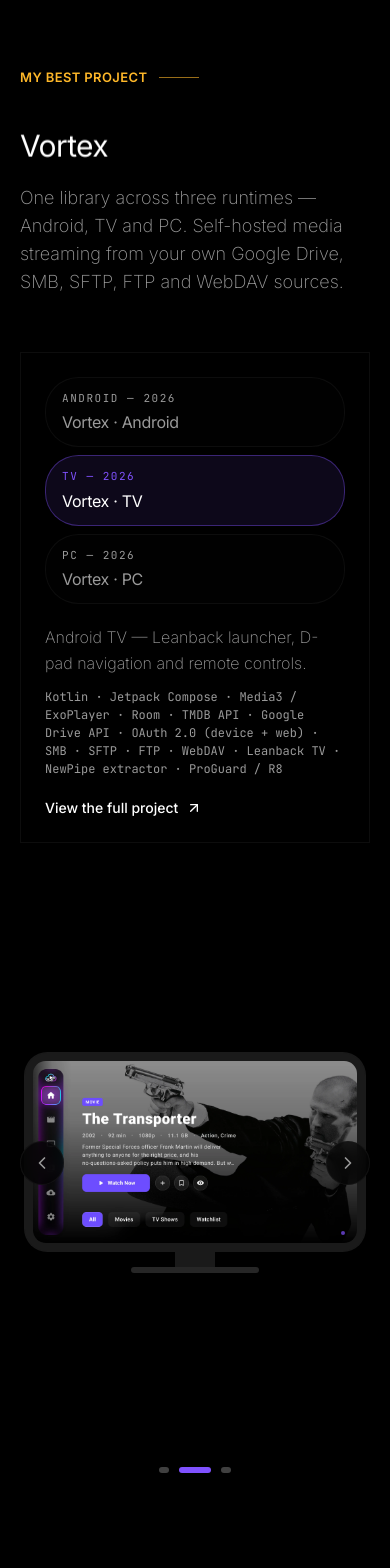
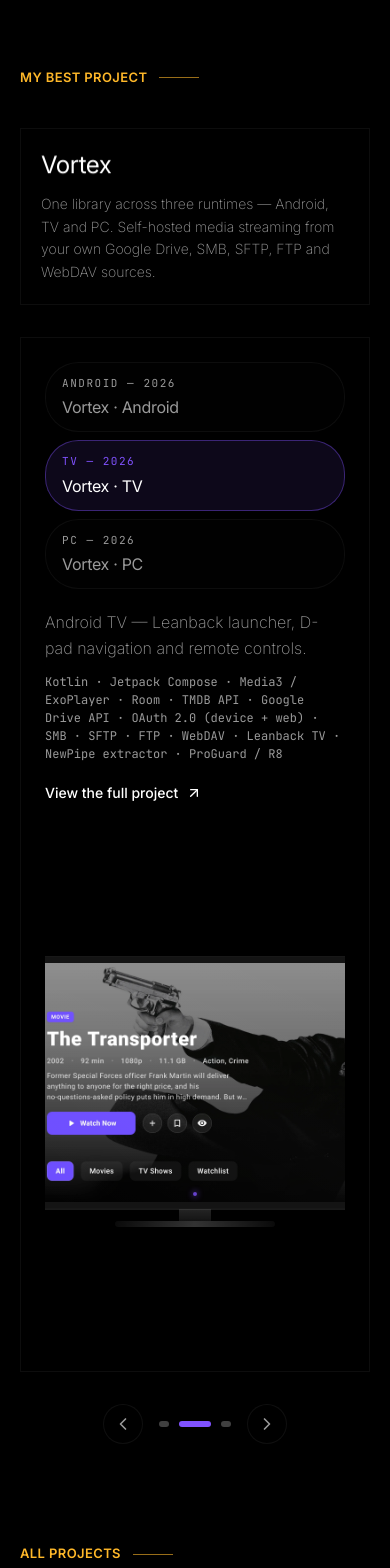
Before and after one commit to Cata5/Portfolio, a Next.js app: page / in a window 390 px wide. Shown: the part 3700-5268 px from the top of the page. Built offline with nearby package versions, Linux system fonts and the light colour scheme.

Commit message:
feat: add featured projects showcase component with device-specific frame visualizations

```diff
--- a/components/projects/featured-projects.tsx
+++ b/components/projects/featured-projects.tsx
@@ -79,8 +79,8 @@ function PhoneFrame({
         className,
       )}
     >
-      <div className="relative aspect-[9/19] rounded-[1.7rem] bg-foreground/10 p-1.5 shadow-[0_0_0_1px_var(--border)]">
-        <div className="relative h-full w-full overflow-hidden rounded-[1.35rem] bg-foreground/5">
+      <div className="relative aspect-[9/19] rounded-[1.7rem] border border-border/80 bg-neutral-900/90 p-1.5 shadow-xl shadow-black/40 ring-1 ring-white/10 backdrop-blur-md">
+        <div className="relative h-full w-full overflow-hidden rounded-[1.35rem] bg-black">
           <FrameScreen src={src} alt={alt} sizes="260px" />
           <div
             className="absolute left-1/2 top-[0.55rem] z-10 size-1.5 -translate-x-1/2 rounded-full bg-foreground/60 ring-1 ring-inset ring-foreground/20"
@@ -96,7 +96,7 @@ function PhoneFrame({
   );
 }
 
-/** TV: wide bezel with a centered stand and a small power LED. */
+/** TV: Ultra-slim bezel cinematic OLED TV with sleek pedestal stand and status indicator. */
 function TVFrame({
   src,
   alt,
@@ -109,26 +109,31 @@ function TVFrame({
   return (
     <figure
       className={cn(
-        "flex w-[340px] flex-col items-center transition-transform duration-300 ease-out hover:-translate-y-2 sm:w-[440px]",
+        "flex w-[440px] flex-col items-center transition-transform duration-300 ease-out hover:-translate-y-2 sm:w-[580px] lg:w-[620px]",
         className,
       )}
     >
-      <div className="relative w-full rounded-[1.4rem] bg-foreground/10 p-2 shadow-[0_0_0_1px_var(--border)]">
-        <div className="relative aspect-[16/9] w-full overflow-hidden rounded-[0.8rem] bg-foreground/5">
-          <FrameScreen src={src} alt={alt} sizes="560px" />
+      {/* OLED TV Panel */}
+      <div className="relative w-full rounded-xl border border-border/80 bg-neutral-900/90 p-1.5 shadow-2xl shadow-black/40 ring-1 ring-white/10 backdrop-blur-md">
+        <div className="relative aspect-[16/9] w-full overflow-hidden rounded-lg bg-black">
+          <FrameScreen src={src} alt={alt} sizes="640px" />
+          {/* Subtle screen glass glare sheen */}
+          <div className="pointer-events-none absolute inset-0 bg-gradient-to-tr from-transparent via-white/[0.03] to-transparent" />
+          {/* Power / Smart status LED */}
           <div
-            className="absolute bottom-2 right-3 size-1 rounded-full bg-signal/70"
+            className="absolute bottom-1.5 left-1/2 size-1 -translate-x-1/2 rounded-full bg-signal/80 shadow-[0_0_6px_var(--signal)]"
             aria-hidden="true"
           />
         </div>
       </div>
-      <div className="h-4 w-10 bg-foreground/10" aria-hidden="true" />
-      <div className="h-1.5 w-32 rounded-full bg-foreground/15" aria-hidden="true" />
+      {/* Sleek metallic neck & trapezoidal pedestal stand */}
+      <div className="h-3 w-8 bg-gradient-to-b from-foreground/20 to-foreground/10" aria-hidden="true" />
+      <div className="h-1.5 w-40 rounded-full bg-gradient-to-r from-foreground/5 via-foreground/25 to-foreground/5 shadow-sm" aria-hidden="true" />
     </figure>
   );
 }
 
-/** Desktop PC: monitor showing the app, a tower beside it, keyboard and desk line. */
+/** Desktop PC: Ultra-wide curved studio monitor, tempered-glass RGB tower, mechanical keyboard & mouse. */
 function DesktopFrame({
   src,
   alt,
@@ -141,57 +146,75 @@ function DesktopFrame({
   return (
     <figure
       className={cn(
-        "flex w-[340px] flex-col items-center transition-transform duration-300 ease-out hover:-translate-y-2 sm:w-[440px]",
+        "flex w-[440px] flex-col items-center transition-transform duration-300 ease-out hover:-translate-y-2 sm:w-[580px] lg:w-[620px]",
         className,
       )}
     >
-      {/* Monitor + tower, aligned on the same baseline. */}
-      <div className="flex w-full items-end gap-3">
-        {/* Monitor */}
+      {/* Monitor + Tower Setup */}
+      <div className="flex w-full items-end gap-3.5 sm:gap-4">
+        {/* Pro Studio Monitor */}
         <div className="flex flex-1 flex-col items-center">
-          <div className="relative w-full rounded-lg bg-foreground/10 p-1.5 shadow-[0_0_0_1px_var(--border)]">
-            <div className="relative aspect-[16/9] w-full overflow-hidden rounded-[0.4rem] bg-foreground/5">
-              <FrameScreen src={src} alt={alt} sizes="440px" />
+          <div className="relative w-full rounded-lg border border-border/80 bg-neutral-900/90 p-1.5 shadow-xl shadow-black/30 ring-1 ring-white/10 backdrop-blur-md">
+            <div className="relative aspect-[16/9] w-full overflow-hidden rounded-[0.35rem] bg-black">
+              <FrameScreen src={src} alt={alt} sizes="540px" />
+              {/* Screen gloss sheen */}
+              <div className="pointer-events-none absolute inset-0 bg-gradient-to-tr from-transparent via-white/[0.04] to-transparent" />
             </div>
           </div>
-          <div className="h-4 w-6 bg-foreground/10" aria-hidden="true" />
-          <div className="h-1.5 w-16 rounded-full bg-foreground/15" aria-hidden="true" />
+          {/* Ergonomic metallic monitor neck & stand base */}
+          <div className="h-3.5 w-5 bg-gradient-to-b from-foreground/25 to-foreground/15" aria-hidden="true" />
+          <div className="h-1.5 w-28 rounded-full bg-gradient-to-r from-foreground/5 via-foreground/25 to-foreground/5" aria-hidden="true" />
         </div>
 
-        {/* Tower */}
-        <div className="flex w-[21%] flex-col items-center">
+        {/* Tempered Glass PC Tower */}
+        <div className="flex w-[22%] flex-col items-center">
           <div
-            className="relative w-full rounded-md bg-foreground/10 p-2 shadow-[0_0_0_1px_var(--border)]"
+            className="relative w-full rounded-lg border border-border/70 bg-neutral-950/90 p-2 shadow-xl shadow-black/40 ring-1 ring-white/10"
             style={{ aspectRatio: "3 / 7" }}
           >
-            {/* Power button */}
+            {/* Illuminated Power Button */}
             <div
-              className="absolute left-1/2 top-1.5 size-1.5 -translate-x-1/2 rounded-full bg-signal/70"
+              className="absolute right-2 top-2 size-1.5 rounded-full bg-signal shadow-[0_0_6px_var(--signal)]"
               aria-hidden="true"
             />
-            {/* Drive bays */}
-            <div
-              className="absolute left-1/2 top-[16%] h-[3px] w-4 -translate-x-1/2 rounded-full bg-foreground/25"
-              aria-hidden="true"
-            />
-            <div
-              className="absolute left-1/2 top-[22%] h-[3px] w-4 -translate-x-1/2 rounded-full bg-foreground/25"
-              aria-hidden="true"
-            />
-            {/* Vents */}
-            <div className="absolute inset-x-1.5 bottom-1.5 space-y-[3px]">
-              <div className="h-[3px] rounded-full bg-foreground/15" aria-hidden="true" />
-              <div className="h-[3px] rounded-full bg-foreground/15" aria-hidden="true" />
-              <div className="h-[3px] rounded-full bg-foreground/15" aria-hidden="true" />
+            {/* Front I/O Ports */}
+            <div className="absolute right-2 top-5 flex flex-col gap-1">
+              <div className="h-[2px] w-2 rounded-full bg-foreground/30" />
+              <div className="h-[2px] w-1.5 rounded-full bg-foreground/30" />
+            </div>
+            {/* Dual RGB Liquid Cooling Fan Rings */}
+            <div className="absolute left-1/2 top-[24%] size-7 -translate-x-1/2 rounded-full border border-signal/40 bg-signal/5 shadow-[0_0_8px_rgba(var(--signal),0.2)]">
+              <div className="absolute inset-1.5 rounded-full border border-signal/60" />
+            </div>
+            <div className="absolute left-1/2 top-[52%] size-7 -translate-x-1/2 rounded-full border border-purple-400/40 bg-purple-500/5 shadow-[0_0_8px_rgba(168,85,247,0.2)]">
+              <div className="absolute inset-1.5 rounded-full border border-purple-400/60" />
+            </div>
+            {/* Bottom PSU Shroud & Air Intake Grille */}
+            <div className="absolute inset-x-2 bottom-2 space-y-1">
+              <div className="h-[2px] w-full rounded-full bg-foreground/20" />
+              <div className="h-[2px] w-full rounded-full bg-foreground/20" />
+              <div className="h-[2px] w-3/4 rounded-full bg-foreground/15" />
             </div>
           </div>
-          <div className="h-1.5 w-9 rounded-full bg-foreground/15" aria-hidden="true" />
+          {/* Tower Rubber Dampening Feet */}
+          <div className="mt-0.5 flex w-full justify-between px-1">
+            <div className="h-1 w-2 rounded-sm bg-foreground/30" />
+            <div className="h-1 w-2 rounded-sm bg-foreground/30" />
+          </div>
         </div>
       </div>
 
-      {/* Keyboard + desk line */}
-      <div className="mt-3 h-1.5 w-1/2 rounded-full bg-foreground/15" aria-hidden="true" />
-      <div className="mt-1 h-[3px] w-[88%] rounded-full bg-foreground/10" aria-hidden="true" />
+      {/* Desk Setup: Mechanical Keyboard & Precision Mouse */}
+      <div className="mt-3.5 flex w-[90%] items-center justify-center gap-3">
+        {/* Backlit Mechanical Keyboard */}
+        <div className="flex h-3 w-[58%] items-center justify-center rounded-[0.25rem] border border-border/50 bg-foreground/10 px-1 shadow-sm">
+          <div className="h-1.5 w-full rounded-sm bg-foreground/20" />
+        </div>
+        {/* Ergonomic Wireless Mouse */}
+        <div className="h-3 w-2.5 rounded-full border border-border/50 bg-foreground/20 shadow-sm" />
+      </div>
+      {/* Desk Edge Accent Line */}
+      <div className="mt-2 h-[2px] w-[95%] rounded-full bg-gradient-to-r from-transparent via-foreground/15 to-transparent" aria-hidden="true" />
     </figure>
   );
 }
@@ -303,38 +326,40 @@ export function FeaturedProjects() {
   return (
     <section id="work" className="relative scroll-mt-16">
       <Container className="pt-24 md:pt-36">
+        {/* Eyebrow sits outside the GlassCard */}
         <SectionHeader eyebrow="My best project" />
+
+        {/* Compact GlassCard wrapping ONLY the title and description under the eyebrow */}
+        <GlassCard className="mt-4 w-fit max-w-lg p-5 sm:p-6 md:bg-card/70">
           <TextReveal
             as="h2"
-          className="max-w-2xl text-3xl font-normal tracking-[-0.02em] md:text-4xl"
+            className="text-2xl font-normal tracking-[-0.02em] md:text-3xl"
           >
             {vortex.title}
           </TextReveal>
           <Reveal delay={0.1}>
-          <p className="mt-5 max-w-md text-lg font-extralight text-muted-foreground">
+            <p className="mt-3 text-sm font-extralight leading-relaxed text-muted-foreground sm:text-base">
               One library across three runtimes — Android, TV and PC.
               Self-hosted media streaming from your own Google Drive, SMB,
               SFTP, FTP and WebDAV sources.
             </p>
           </Reveal>
+        </GlassCard>
       </Container>
 
-      {/* Runtime showcase — the Vortex info sits in a compact glass card
-          (kept small and more transparent on desktop so the galaxy material
-          behind the section stays visible), while the device frames float
-          free on the page around it. */}
-      <Container className="mt-14 md:mt-20">
+      {/* Runtime showcase — unified single GlassCard containing controls and device frame */}
+      <Container className="mt-8 md:mt-12">
         <div
           ref={rootRef}
           onMouseEnter={auto.onMouseEnter}
           onMouseLeave={auto.onMouseLeave}
           onFocusCapture={auto.onFocusCapture}
           onBlurCapture={auto.onBlurCapture}
-          className="grid gap-12 lg:grid-cols-12"
         >
-          {/* Compact glass card — runtime selector + details + CTA. */}
-          <div className="lg:col-span-4">
-            <GlassCard className="flex h-full flex-col p-6 sm:p-8 md:bg-card/60">
+          <GlassCard className="p-6 sm:p-8 md:bg-card/70">
+            <div className="grid gap-8 lg:grid-cols-12 lg:items-center">
+              {/* Left column — runtime selector + details + CTA. */}
+              <div className="flex flex-col lg:col-span-4">
                 <div
                   role="tablist"
                   aria-label="Vortex runtimes"
@@ -380,7 +405,7 @@ export function FeaturedProjects() {
                 </div>
 
                 {/* Active runtime details — crossfade with the frame. */}
-              <div className="mt-5 min-h-[7rem] flex-1">
+                <div className="mt-5 min-h-[6rem] flex-1">
                   <AnimatePresence mode="wait" initial={false}>
                     <motion.div
                       key={active.id}
@@ -409,21 +434,11 @@ export function FeaturedProjects() {
                   View the full project
                   <ArrowUpRight className="size-4 transition-transform duration-200 group-hover:translate-x-0.5 group-hover:-translate-y-0.5" />
                 </ProjectLink>
-            </GlassCard>
               </div>
 
-          {/* Frame stage — floats free so the galaxy shows around it. */}
-          <div className="relative flex items-center justify-center lg:col-span-8">
-              <button
-                type="button"
-                aria-label="Previous runtime"
-                onClick={() => go(index - 1)}
-                className="absolute left-0 z-10 grid size-11 place-items-center rounded-full border border-border/60 bg-card/70 text-muted-foreground backdrop-blur-sm transition-all duration-300 hover:border-signal/50 hover:text-signal"
-              >
-                <ChevronLeft className="size-5" />
-              </button>
-
-              <div className="flex min-h-[34rem] w-full items-center justify-center overflow-hidden sm:min-h-[36rem]">
+              {/* Right column — Frame stage */}
+              <div className="relative flex min-h-[32rem] items-center justify-center overflow-hidden sm:min-h-[36rem] lg:min-h-[38rem] lg:col-span-8">
+                <div className="flex w-full items-center justify-center overflow-hidden">
                   <AnimatePresence
                     mode="popLayout"
                     initial={false}
@@ -446,20 +461,22 @@ export function FeaturedProjects() {
                     </motion.div>
                   </AnimatePresence>
                 </div>
+              </div>
+            </div>
+          </GlassCard>
 
+          {/* Navigation Controls: Previous, Dots, Next */}
+          <div className="mt-8 flex items-center justify-center gap-4">
             <button
               type="button"
-                aria-label="Next runtime"
-                onClick={() => go(index + 1)}
-                className="absolute right-0 z-10 grid size-11 place-items-center rounded-full border border-border/60 bg-card/70 text-muted-foreground backdrop-blur-sm transition-all duration-300 hover:border-signal/50 hover:text-signal"
+              aria-label="Previous runtime"
+              onClick={() => go(index - 1)}
+              className="grid size-10 place-items-center rounded-full border border-border/60 bg-card/70 text-muted-foreground backdrop-blur-sm transition-all duration-300 hover:border-signal/50 hover:text-signal active:scale-95"
             >
-                <ChevronRight className="size-5" />
+              <ChevronLeft className="size-5" />
             </button>
-            </div>
-        </div>
 
-        {/* Dots — below the grid, outside the card. */}
-        <div className="mt-8 flex items-center justify-center gap-2.5">
+            <div className="flex items-center gap-2.5">
               {runtimes.map((r, i) => (
                 <button
                   key={r.id}
@@ -476,8 +493,18 @@ export function FeaturedProjects() {
                 />
               ))}
             </div>
+
+            <button
+              type="button"
+              aria-label="Next runtime"
+              onClick={() => go(index + 1)}
+              className="grid size-10 place-items-center rounded-full border border-border/60 bg-card/70 text-muted-foreground backdrop-blur-sm transition-all duration-300 hover:border-signal/50 hover:text-signal active:scale-95"
+            >
+              <ChevronRight className="size-5" />
+            </button>
+          </div>
+        </div>
       </Container>
-
     </section>
   );
 }
```
Lines whose indentation alone changed are shown as unchanged.
